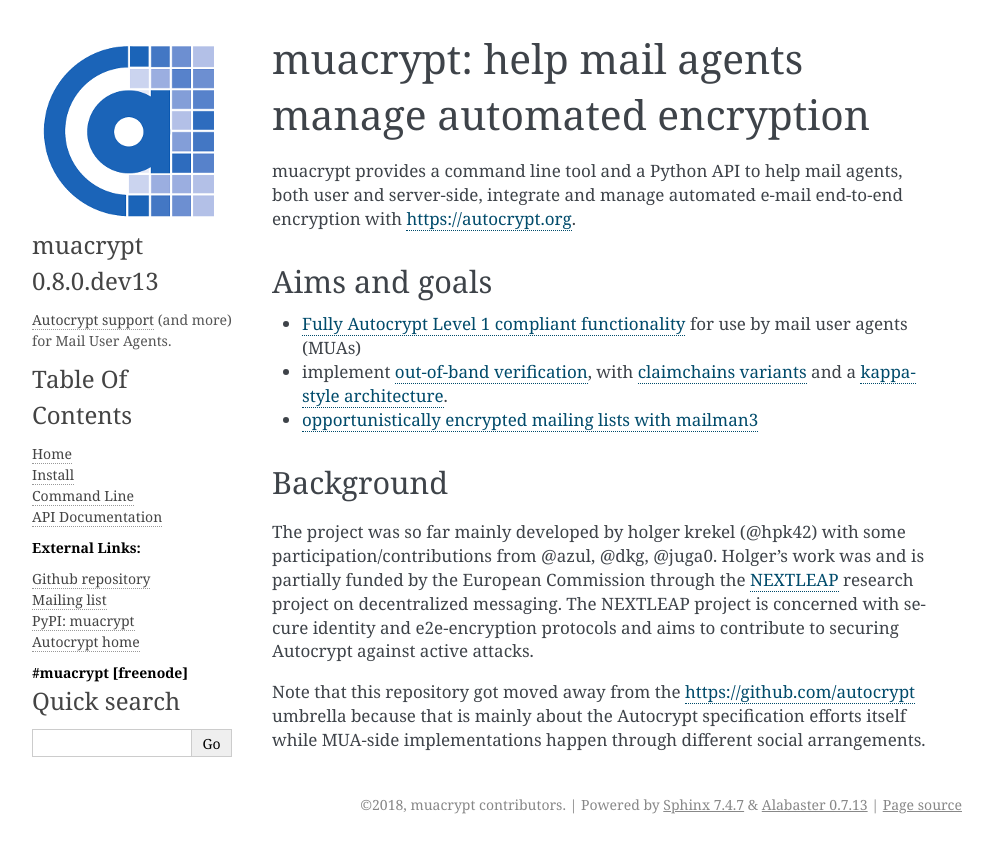
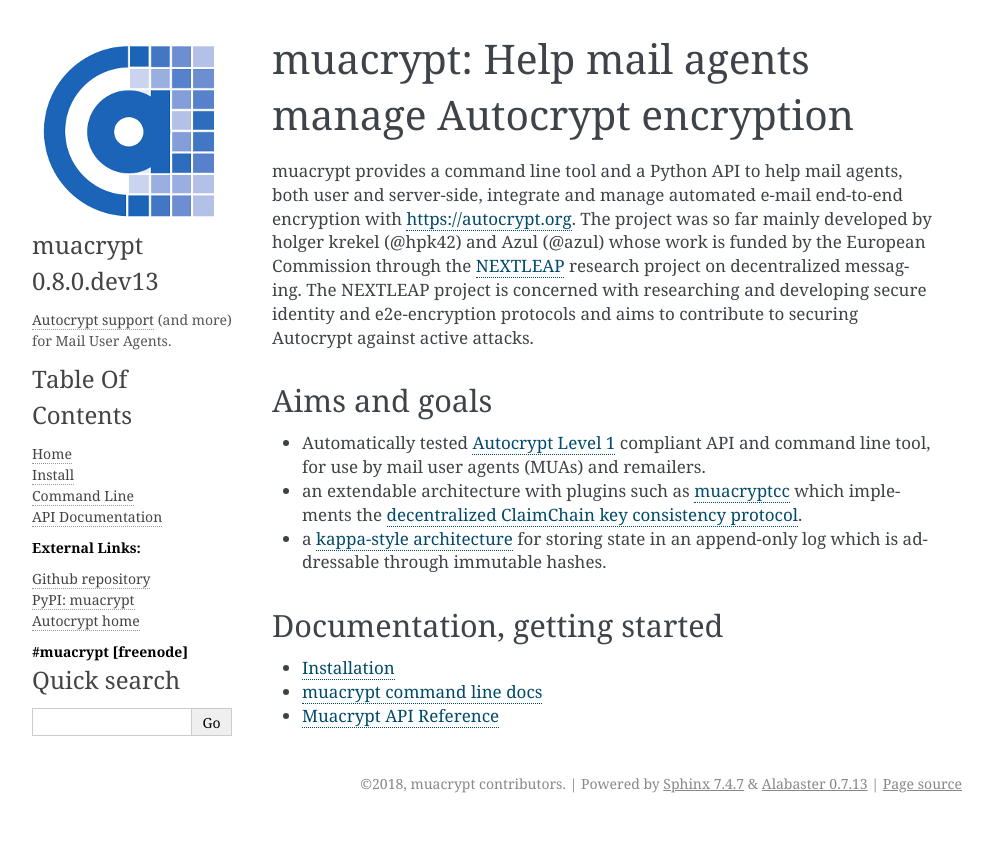
Before and after one commit to hpk42/muacrypt, a Sphinx documentation site: the page built from doc/index.rst, in a window 1280 px wide. Shown: the top 853 px of the page, without its empty margins (148-1141 px from the left). Built offline with Sphinx 7.4.7, drawn with Linux system fonts in a browser that asks for light colours.

Commit message:
update and simplify muacrypt index page, reflecting the current state

```diff
--- a/doc/_templates/globaltoc.html
+++ b/doc/_templates/globaltoc.html
@@ -9,9 +9,9 @@
 </ul>
 <b>External Links:</b>
 <ul>
-  <li><a href="https://github.com/hpk42/py-autocrypt">Github repository</a></li>
-  <li><a href="https://lists.codespeak.net/postorius/lists/muacrypt.lists.codespeak.net">Mailing list</></li>
-  <li><a href="https://pypi.python.org/pypi/autocrypt">PyPI: muacrypt</a></li>
+  <li><a href="https://github.com/hpk42/muacrypt">Github repository</a></li>
+  <!-- <li><a href="https://lists.codespeak.net/postorius/lists/muacrypt.lists.codespeak.net">Mailing list</></li> <-->
+  <li><a href="https://pypi.python.org/pypi/muacrypt">PyPI: muacrypt</a></li>
   <li><a href="https://autocrypt.org">Autocrypt home</a></li>
 </ul>
 
--- a/doc/conf.py
+++ b/doc/conf.py
@@ -88,7 +88,7 @@
 # List of patterns, relative to source directory, that match files and
 # directories to ignore when looking for source files.
 # This patterns also effect to html_static_path and html_extra_path
-exclude_patterns = ['_build', 'Thumbs.db', '.DS_Store']
+exclude_patterns = ['diagrams.rst', 'oob_verification.rst', '_build', 'Thumbs.db', '.DS_Store']
 
 # The reST default role (used for this markup: `text`) to use for all
 # documents.
--- a/doc/index.rst
+++ b/doc/index.rst
@@ -1,48 +1,40 @@
-muacrypt: help mail agents manage automated encryption
+muacrypt: Help mail agents manage Autocrypt encryption
 ======================================================
 
 muacrypt provides a command line tool and a Python API to help
 mail agents, both user and server-side, integrate and manage automated
 e-mail end-to-end encryption with https://autocrypt.org.
+The project was so far mainly developed by holger krekel (@hpk42)
+and Azul (@azul) whose work is funded by the European Commission
+through the `NEXTLEAP <https://nextleap.eu>`_ research project
+on decentralized messaging.
+The NEXTLEAP project is concerned with researching and developing
+secure identity and e2e-encryption protocols and
+aims to contribute to securing Autocrypt against active attacks.
 
 Aims and goals
 ------------------------
 
-- `Fully Autocrypt Level 1 compliant functionality
-  <https://github.com/hpk42/muacrypt/milestone/1>`_ for use by mail user agents (MUAs)
+- Automatically tested `Autocrypt Level 1
+  <https://autocrypt.org/level1.html>`_ compliant API and command line tool,
+  for use by mail user agents (MUAs) and remailers.
 
-- implement `out-of-band verification
-  <https://github.com/hpk42/muacrypt/issues/29>`_, with
-  `claimchains variants <https://github.com/hpk42/muacrypt/issues/28>`_
-  and a `kappa-style architecture <http://milinda.pathirage.org/kappa-architecture.com/>`_.
+- an extendable architecture with plugins such as
+  `muacryptcc <https://github.com/nextleap-project/muacryptcc>`_ which
+  implements the `decentralized ClaimChain key consistency protocol
+  <https://claimchain.github.io/>`_.
 
-- `opportunistically encrypted mailing lists with mailman3
-  <https://github.com/hpk42/muacrypt/issues/30>`_
+- a `kappa-style architecture
+  <http://milinda.pathirage.org/kappa-architecture.com/>`_ for storing
+  state in an append-only log which is addressable through immutable hashes.
 
 
-
-Background
-----------
-
-The project was so far mainly developed by holger krekel (@hpk42)
-with some participation/contributions from @azul, @dkg, @juga0.
-Holger's work was and is partially funded by the European Commission
-through the `NEXTLEAP <https://nextleap.eu>`_ research project
-on decentralized messaging.
-The NEXTLEAP project is concerned with
-secure identity and e2e-encryption protocols and
-aims to contribute to securing Autocrypt against active attacks.
-
-Note that this repository got moved away from the https://github.com/autocrypt
-umbrella because that is mainly about the Autocrypt specification efforts itself
-while MUA-side implementations happen through different social
-arrangements.
+Documentation, getting started
+------------------------------
 
 .. toctree::
-   :hidden:
+   :maxdepth: 1
 
    install
    cmdline
-   diagrams
    api
-   oob_verification
--- a/doc/install.rst
+++ b/doc/install.rst
@@ -19,8 +19,8 @@
 See :doc:`getting started with the command line <cmdline>`.
 
 
-installation for development
-============================
+Installation for development
+----------------------------
 
 If you plan to work/modify the sources and have
 a github checkout we recommend to create and activate
```
Also changed, not shown: 1 other file.
